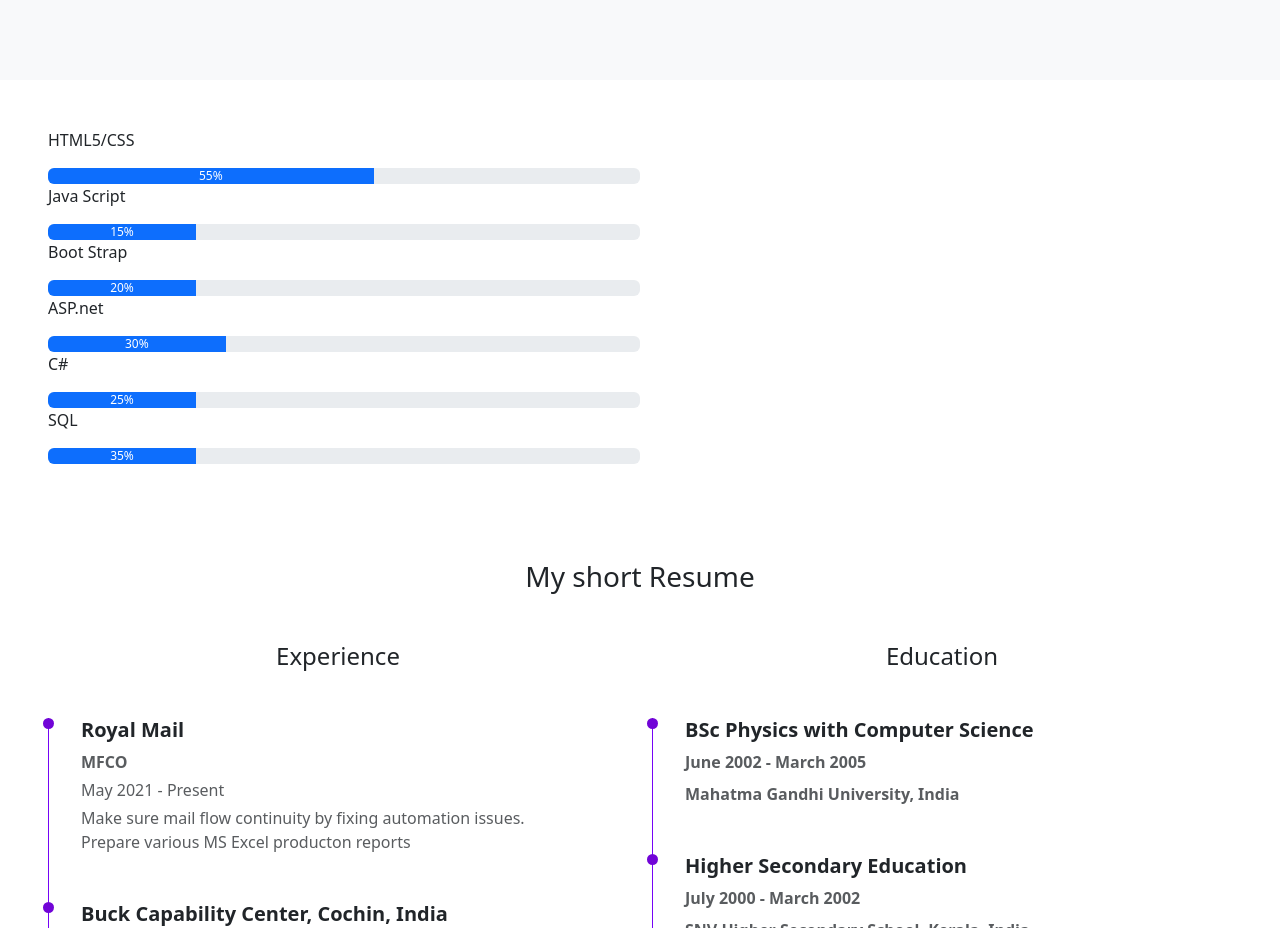
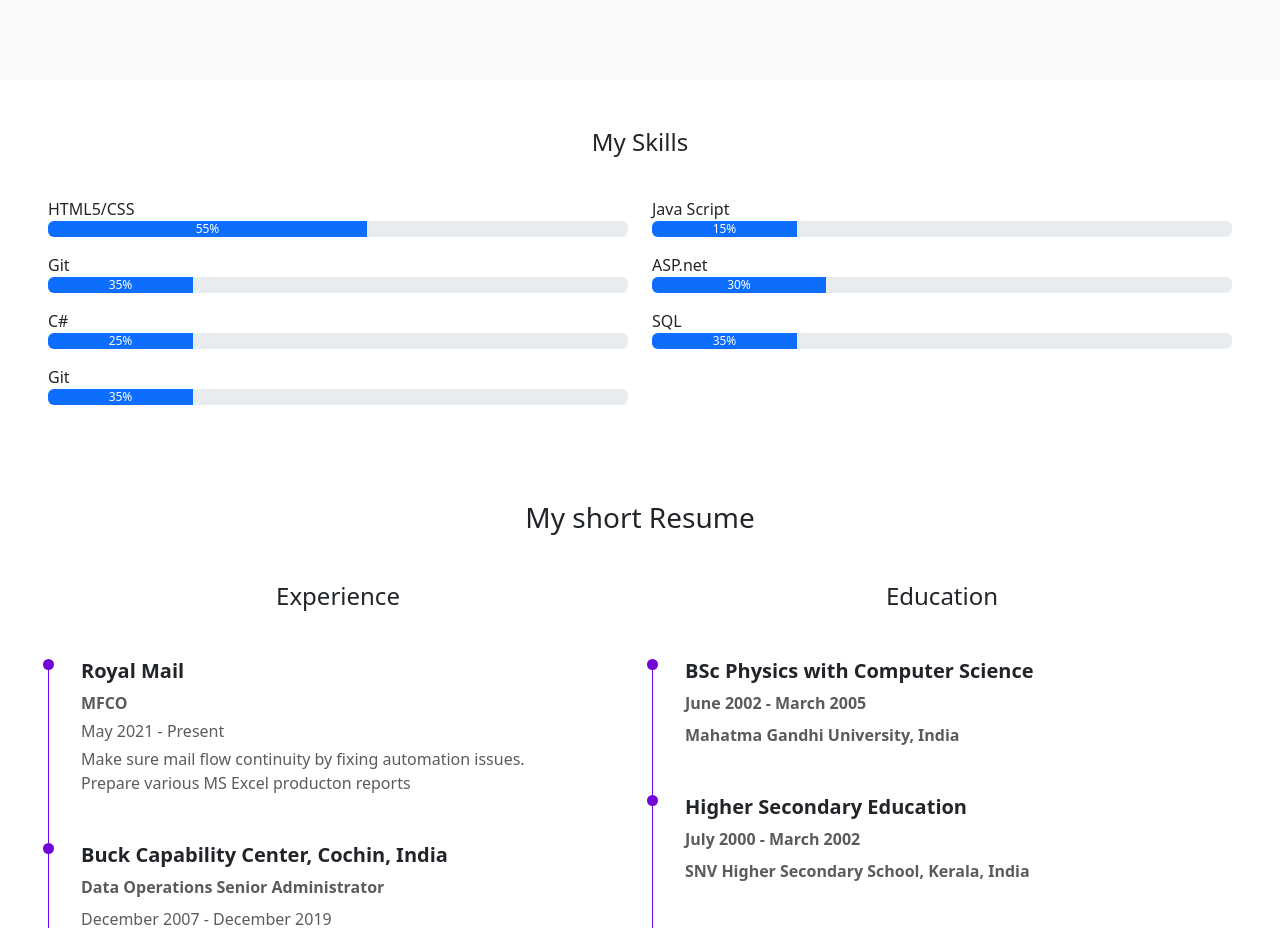
Before and after one commit to PthPbkn/MyPersonalWebsite, a plain HTML site: page index.html in a window 1280 px wide. Shown: the part 1180-2108 px from the top of the page. Drawn offline with nearby package versions, Linux system fonts and the light colour scheme.

Commit message:
finished skills progress bar

```diff
--- a/index.html
+++ b/index.html
@@ -102,53 +102,56 @@
   </section>
   <!--section Skills-->
   <section class="p-5">
-    <div class="row">
-      <div>
-        <div class="col-md-6">
-          <p>HTML5/CSS</p>
+    <h4 class="text-center mb-4">My Skills</h4>
+      <div class="row row-cols-2">
+        <div class="col">
+          <p class="mb-0 pt-3">HTML5/CSS</p>
           <div class="progress">
-            <div class="progress-bar" role="progressbar" style="width: 55%;" aria-valuenow="25" aria-valuemin="0" aria-valuemax="100">55%</div>
+            <div class="progress-bar" role="progressbar" style="width: 55%;" aria-valuenow="55" aria-valuemin="0" aria-valuemax="100">55%</div>
           </div>
         </div>
-        <div class="col-md-6">
-          <p>Java Script</p>
+        <div class="col">
+          <p class="mb-0 pt-3">Java Script</p>
           <div class="progress">
             <div class="progress-bar" role="progressbar" style="width: 25%;" aria-valuenow="15" aria-valuemin="0" aria-valuemax="100">15%</div>
           </div>
         </div>
-        <div class="col-md-6">
-          <p>Boot Strap </p>
+        <div class="col">
+          <p class="mb-0 pt-3">Git</p>
           <div class="progress">
-            <div class="progress-bar" role="progressbar" style="width: 25%;" aria-valuenow="20" aria-valuemin="0" aria-valuemax="100">20%</div>
+            <div class="progress-bar" role="progressbar" style="width: 25%;" aria-valuenow="25" aria-valuemin="0" aria-valuemax="100">35%</div>
           </div>
         </div>
-      </div>
-      <div>
-        <div class="col-md-6">
-          <p>ASP.net</p>
+        <div class="col">
+          <p class="mb-0 pt-3">ASP.net</p>
           <div class="progress">
             <div class="progress-bar" role="progressbar" style="width: 30%;" aria-valuenow="25" aria-valuemin="0" aria-valuemax="100">30%</div>
           </div>
         </div>
-        <div class="col-md-6">
-          <p>C#</p>
+        <div class="col">
+          <p class="mb-0 pt-3">C#</p>
           <div class="progress">
             <div class="progress-bar" role="progressbar" style="width: 25%;" aria-valuenow="25" aria-valuemin="0" aria-valuemax="100">25%</div>
           </div>
         </div>
-        <div class="col-md-6">
-          <p>SQL</p>
+        <div class="col">
+          <p class="mb-0 pt-3">SQL</p>
+          <div class="progress">
+            <div class="progress-bar" role="progressbar" style="width: 25%;" aria-valuenow="25" aria-valuemin="0" aria-valuemax="100">35%</div>
+          </div>
+        </div>
+        <div class="col">
+          <p class="mb-0 pt-3">Git</p>
           <div class="progress">
             <div class="progress-bar" role="progressbar" style="width: 25%;" aria-valuenow="25" aria-valuemin="0" aria-valuemax="100">35%</div>
           </div>
         </div>
       </div>
-    </div>
   </section>
    <!--section Skills-->
   <!-- Section: Timeline -->
   <section class="p-5">
-<div class="row">
+  <div class="row">
   <h3 class="text-center mb-5">My short Resume</h3>
   <div class="col-md-6">
     <h4 class="text-center mb-5">Experience</h4>
```
